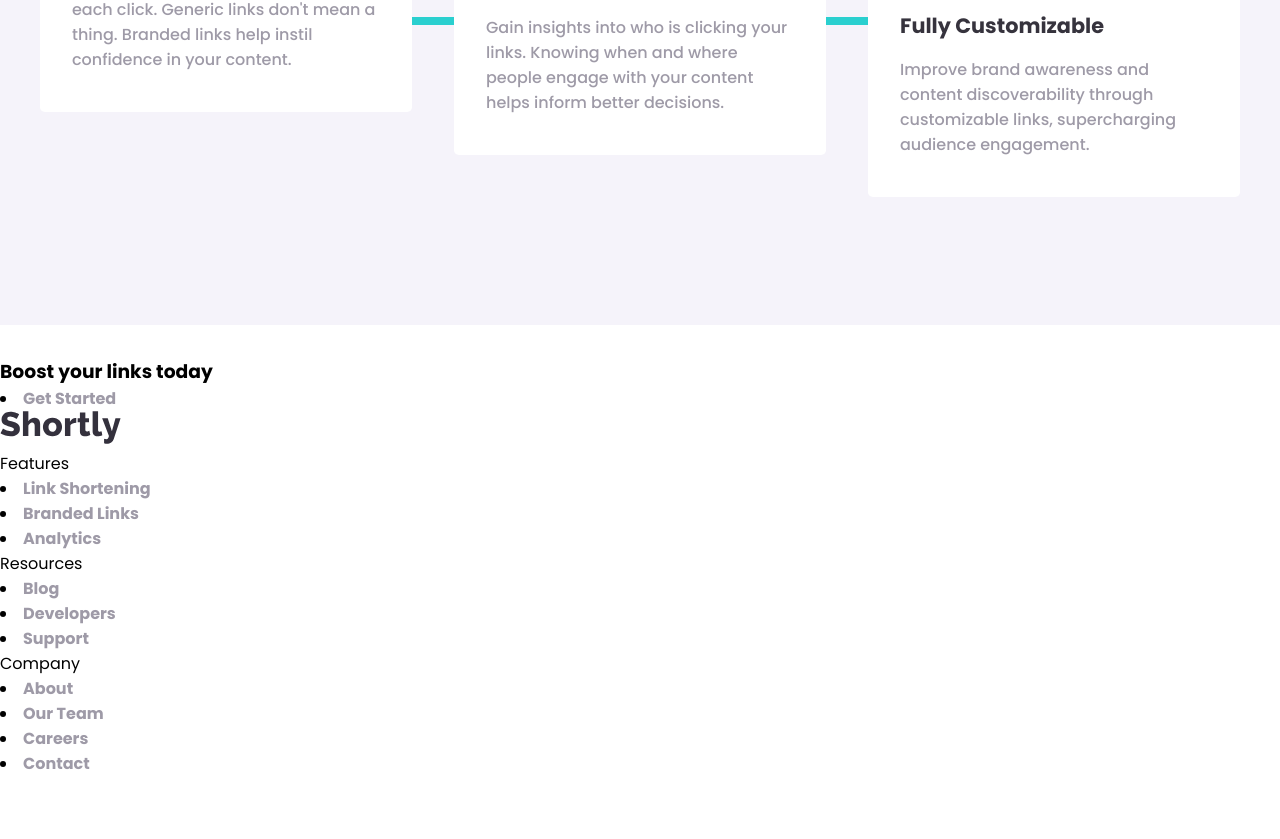
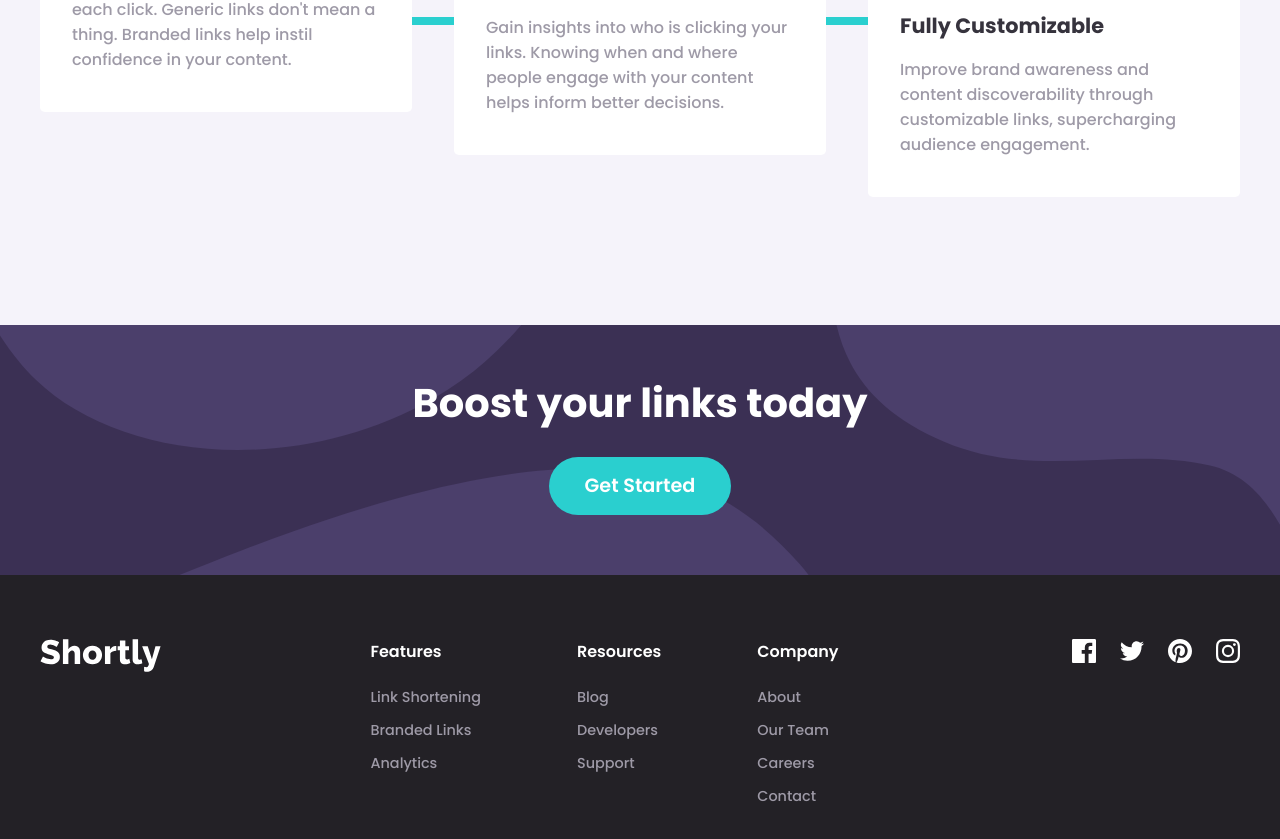
Before and after one commit to AlanPinhon/url-shortening-page-ts, a React (Vite) app: page / in a window 1280 px wide. Shown: the part 1417-2256 px from the top of the page. Before the commit the page ends 2224 px from the top, so only its background shows below. Built offline with nearby package versions, Linux system fonts and the light colour scheme.

Commit message:
style: styles in Footer component

```diff
--- a/src/components/Footer/Footer.tsx
+++ b/src/components/Footer/Footer.tsx
@@ -3,34 +3,45 @@
 import TwitterLogo from '/assets/images/icon-twitter.svg';
 import PinterestLogo from '/assets/images/icon-pinterest.svg';
 import InstagramLogo from '/assets/images/icon-instagram.svg';
+import './FooterStyles.css';
 
 export const Footer = () => (
-  <footer id="footer">
+  <footer id="footer" className="footer">
 
-    <div className="links-container">
-      <img className='logo-footer' src={ShortlyLogo} alt="shortly_logo"/>
+    <div className="links-container container">
+      <img className="logo-footer" src={ShortlyLogo} alt="shortly_logo"/>
 
-      <nav className="footer-nav">
+      <div className="nav-links-container">
+
+        <nav className="footer-nav-container">
           <p className="footer-nav-section">Features</p>
+          <ul>
             <li><a href="#">Link Shortening</a></li>
             <li><a href="#">Branded Links</a></li>
             <li><a href="#">Analytics</a></li>
+          </ul>
         </nav>
 
-      <nav className="footer-nav">
+        <nav className="footer-nav-container">
           <p className="footer-nav-section">Resources</p>
+          <ul>
             <li><a href="#">Blog</a></li>
             <li><a href="#">Developers</a></li>
             <li><a href="#">Support</a></li>
+          </ul>
         </nav>
 
-      <nav className="footer-nav">
+        <nav className="footer-nav-container">
           <p className="footer-nav-section">Company</p>
+          <ul>
             <li><a href="#">About</a></li>
             <li><a href="#">Our Team</a></li>
             <li><a href="#">Careers</a></li>
             <li><a href="#">Contact</a></li>
+          </ul>
         </nav>
+
+      </div>
 
       <nav className="footer-social-nav">
         <a className="social-link" href="#">
--- /dev/null
+++ b/src/components/Footer/FooterStyles.css
@@ -0,0 +1,55 @@
+.footer{
+  width: 100%;
+  background-color: var(--very-dark-violet);
+}
+
+.links-container{
+  margin: 0 auto;
+  padding: 4rem 0;
+  display: flex;
+  align-items: flex-start;
+  justify-content: space-between;
+
+  & .logo-footer{
+    filter: brightness(10);
+  }
+
+}
+
+.nav-links-container{
+  display: flex;
+
+  & .footer-nav-container{
+    margin: 0 3rem;
+
+    & .footer-nav-section{
+      color: var(--white);
+      font-weight: 600;
+      margin-bottom: 1rem;
+    }
+
+    & ul{
+      display: flex;
+      flex-direction: column;
+
+      & li{
+        margin: .25rem 0;
+      }
+
+      & li a{
+        font-weight: 500;
+        font-size: .9rem;
+        cursor: pointer;
+      }
+    }
+  }
+}
+
+.footer-social-nav{
+  display: flex;
+  align-items: center;
+
+  & .social-link{
+    margin-left: 1.5rem;
+  }
+}
--- a/src/components/InfoSection/InfoSectionStyles.css
+++ b/src/components/InfoSection/InfoSectionStyles.css
@@ -3,7 +3,7 @@
 }
 
 .info-statics{
-  margin: 2rem auto;
+  margin: 0 auto;
   padding-bottom: 8rem;
   display: flex;
   flex-direction: column;
--- a/src/components/SloganSection/SloganSection.tsx
+++ b/src/components/SloganSection/SloganSection.tsx
@@ -1,6 +1,10 @@
+import './SloganSectionStyles.css';
+
 export const SloganSection = () => (
-  <section className="slogan-container">
-    <h3 className='slogan-text'>Boost your links today</h3>
-    <li><a className='nav-btn-link' href="">Get Started</a></li>
-  </section>
+  <div className="background-slogan">
+    <section className="slogan container">
+      <h3 className='slogan-text'>Boost your links today</h3>
+      <a className='btn-link slogan-btn' href="">Get Started</a>
+    </section>
+  </div>
 )
--- /dev/null
+++ b/src/components/SloganSection/SloganSectionStyles.css
@@ -0,0 +1,29 @@
+.background-slogan{
+  width: 100%;
+  height: 250px;
+  background-color: var(--dark-violet);
+  background-image: url('/assets/images/bg-boost-desktop.svg');
+  background-size: cover;
+
+  & .slogan{
+    margin: 0 auto;
+    padding: 3rem 0;
+    display: flex;
+    flex-direction: column;
+    align-items: center;
+  }
+
+  & .slogan-text{
+    font-size: 2.5rem;
+    font-weight: 700;
+    color: var(--white);
+  }
+
+  & .slogan-btn{
+    font-size: 1.2rem;
+    font-weight: 600;
+    border-radius: 2rem;
+    margin: 1.5rem 0;
+    padding: .9rem 2.25rem;
+  }
+}
--- a/src/components/UrlShorteningPage/UrlShorteningPageStyles.css
+++ b/src/components/UrlShorteningPage/UrlShorteningPageStyles.css
@@ -38,5 +38,5 @@
 
 .btn-link{
   background-color: var(--cyan);
-  color: #fff;
+  color: var(--white);
 }
```
Lines whose indentation alone changed are shown as unchanged.
